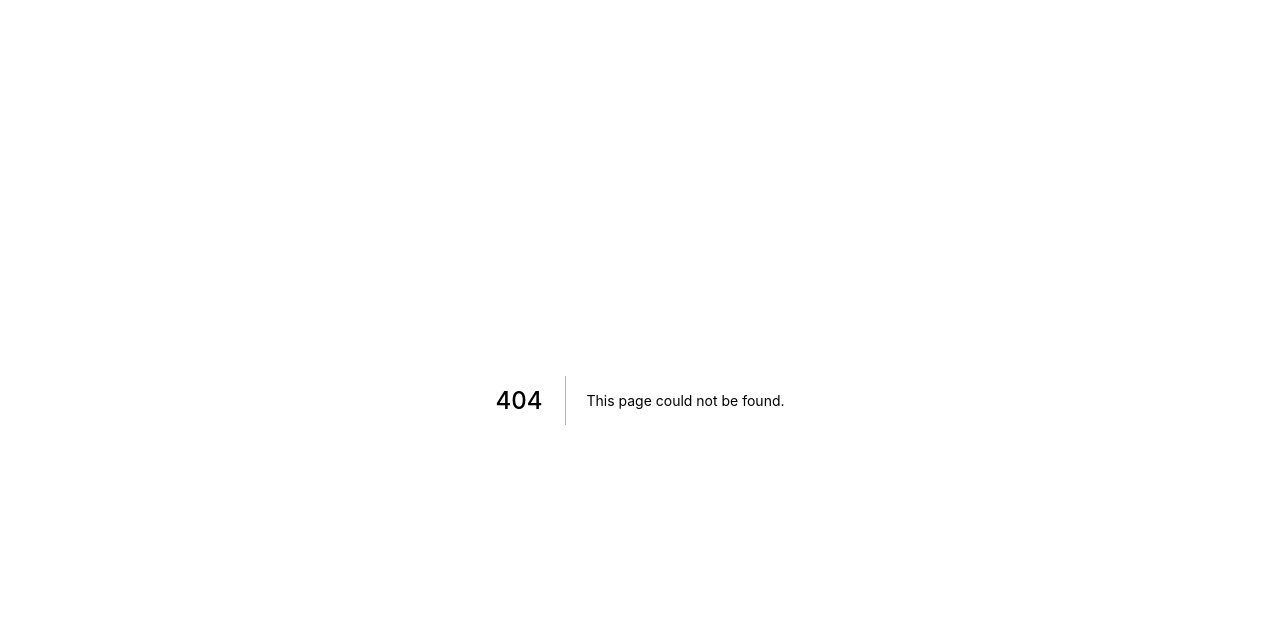
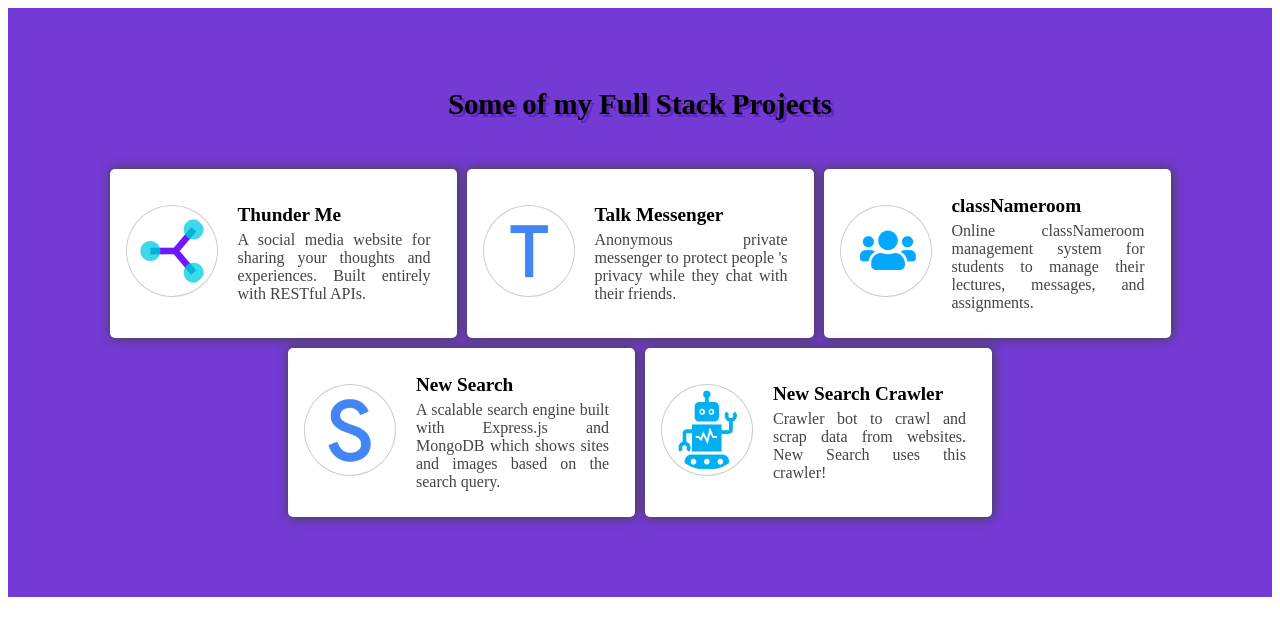
Before and after one commit to tharunoptimus/website, a Next.js app: page /components/fourthSlide in a window 1280 px wide. Before the commit this address had no page. Shown: the top 636 px of the page. Built offline with nearby package versions, Linux system fonts and the light colour scheme.

Commit message:
Added fourth slide

```diff
--- /dev/null
+++ b/pages/components/fourthSlide.tsx
@@ -0,0 +1,258 @@
+import type { NextPage } from "next"
+
+const Home: NextPage = () => {
+	return (
+		<>
+			<div className="fourthSlide">
+				<div className="fourthSlideContainer">
+					<div className="fourthSlideHeading">
+						<span>Some of my Full Stack Projects</span>
+					</div>
+					<div className="projectsCards">
+						<div className="card">
+							<div className="cardImageContainer">
+								<a
+									href="https://thunderme.herokuapp.com/"
+									target="_blank"
+									rel="noopener noreferrer"
+								>
+									<img
+										src="/assets/images/pics/thunderme.png"
+										alt="Thunder Me"
+									/>
+								</a>
+							</div>
+							<div className="cardContent">
+								<span className="cardHeading">
+									<a
+										href="https://thunderme.herokuapp.com/"
+										target="_blank"
+										rel="noopener noreferrer"
+									>
+										Thunder Me{" "}
+									</a>
+								</span>
+								<span className="cardDetails">
+									A social media website for sharing your
+									thoughts and experiences. Built entirely
+									with RESTful APIs.
+								</span>
+							</div>
+						</div>
+
+						<div className="card">
+							<div className="cardImageContainer">
+								<a
+									href="https://disposeable.herokuapp.com/"
+									target="_blank"
+									rel="noopener noreferrer"
+								>
+									<img
+										src="/assets/images/pics/talk.png"
+										alt="Talk Messenger"
+									/>
+								</a>
+							</div>
+							<div className="cardContent">
+								<span className="cardHeading">
+									<a
+										href="https://disposeable.herokuapp.com/"
+										target="_blank"
+										rel="noopener noreferrer"
+									>
+										Talk Messenger{" "}
+									</a>
+								</span>
+								<span className="cardDetails">
+									Anonymous private messenger to protect
+									people &apos;s privacy while they chat with their
+									friends.
+								</span>
+							</div>
+						</div>
+
+						<div className="card">
+							<div className="cardImageContainer">
+								<a
+									href="http://classNameroom-task.herokuapp.com/"
+									target="_blank"
+									rel="noopener noreferrer"
+								>
+									<img
+										src="/assets/images/pics/classroom.png"
+										alt="classNameroom"
+									/>
+								</a>
+							</div>
+							<div className="cardContent">
+								<span className="cardHeading">
+									<a
+										href="http://classNameroom-task.herokuapp.com/"
+										target="_blank"
+										rel="noopener noreferrer"
+									>
+										{" "}
+										classNameroom{" "}
+									</a>
+								</span>
+								<span className="cardDetails">
+									Online classNameroom management system for
+									students to manage their lectures, messages,
+									and assignments.
+								</span>
+							</div>
+						</div>
+
+						<div className="card">
+							<div className="cardImageContainer">
+								<a
+									href="https://newsea.herokuapp.com/"
+									target="_blank"
+									rel="noopener noreferrer"
+								>
+									<img
+										src="/assets/images/pics/search.png"
+										alt="New Search"
+									/>
+								</a>
+							</div>
+							<div className="cardContent">
+								<span className="cardHeading">
+									<a
+										href="https://newsea.herokuapp.com/"
+										target="_blank"
+										rel="noopener noreferrer"
+									>
+										{" "}
+										New Search{" "}
+									</a>
+								</span>
+								<span className="cardDetails">
+									A scalable search engine built with
+									Express.js and MongoDB which shows sites and
+									images based on the search query.
+								</span>
+							</div>
+						</div>
+
+						<div className="card">
+							<div className="cardImageContainer">
+								<a
+									href="https://newseacrawler.herokuapp.com/"
+									target="_blank"
+									rel="noopener noreferrer"
+								>
+									<img
+										src="/assets/images/pics/crawler.png"
+										alt="New Search Crawler"
+									/>
+								</a>
+							</div>
+							<div className="cardContent">
+								<span className="cardHeading">
+									<a
+										href="https://newseacrawler.herokuapp.com/"
+										target="_blank"
+										rel="noopener noreferrer"
+									>
+										{" "}
+										New Search Crawler{" "}
+									</a>
+								</span>
+								<span className="cardDetails">
+									Crawler bot to crawl and scrap data from
+									websites. New Search uses this crawler!
+								</span>
+							</div>
+						</div>
+					</div>
+				</div>
+			</div>
+
+			<style jsx>{`
+				.eighthSlide,
+				.fifthSlide,
+				.fourthSlide,
+				.seventhSlide,
+				.sixthSlide {
+					padding-top: 5rem;
+					padding-bottom: 5rem;
+					background-color: #743ad5;
+				}
+				.eighthSlideContainer,
+				.fifthSlideContainer,
+				.fourthSlideContainer,
+				.seventhSlideContainer,
+				.sixthSlideContainer {
+					max-width: 1200px;
+					margin: 0 auto;
+					display: flex;
+					flex-direction: column;
+					align-items: center;
+				}
+				.eighthSlideHeading,
+				.fifthSlideHeading,
+				.fourthSlideHeading,
+				.seventhSlideHeading,
+				.sixthSlideHeading {
+					font-size: 1.8rem;
+					font-weight: 600;
+					text-align: center;
+					padding-bottom: 3rem;
+				}
+				.projectsCards {
+					display: flex;
+					flex-wrap: wrap;
+					justify-content: center;
+					gap: 10px;
+				}
+				.card {
+					background-color: #fff;
+					color: #444;
+					display: flex;
+					align-items: center;
+					max-width: 315px;
+					padding: 1rem;
+					border: 0;
+					border-radius: 5px;
+					box-shadow: 1px 0 11px 1px #444;
+				}
+				.cardImageContainer {
+					display: flex;
+					align-items: center;
+					justify-content: center;
+				}
+				.cardImageContainer img {
+					width: 5rem;
+					height: 5rem;
+					border-radius: 50%;
+					background-color: #fff;
+					padding: 5px;
+					border: 1px solid #44444444;
+				}
+				.cardContent {
+					padding: 10px;
+					padding-left: 20px;
+					display: flex;
+					flex-direction: column;
+					justify-content: center;
+					text-align: justify;
+				}
+				.cardHeading {
+					font-size: 1.2rem;
+					font-weight: 600;
+					padding-bottom: 0.3rem;
+				}
+				.cardHeading a {
+					text-decoration: none;
+					color: #000;
+				}
+				.fourthSlideHeading {
+					text-shadow: 3px 3px 0 #5b26b5;
+				}
+			`}</style>
+		</>
+	)
+}
+
+export default Home
--- a/pages/components/thirdSlide.tsx
+++ b/pages/components/thirdSlide.tsx
@@ -52,7 +52,7 @@
 						</span>
 						<span className="eventDetails">
 							Started my own Private Authentication Service to
-							protect users`&apos;` privacy and security
+							protect users&apos; privacy and security
 						</span>
 					</div>
 				</div>
--- a/pages/index.tsx
+++ b/pages/index.tsx
@@ -3,6 +3,7 @@
 import FirstSlide from "./components/firstSlide"
 import SecondSlide from "./components/secondSlide"
 import ThirdSlide from "./components/thirdSlide"
+import FourthSlide from "./components/fourthSlide"
 
 const Home: NextPage = () => {
 	return (
@@ -26,6 +27,7 @@
         <div className="secondBreakSlide"></div>
         <ThirdSlide />
         <div className="thirdBreakSlide"></div>
+        <FourthSlide />
 
 
 			</div>
```
